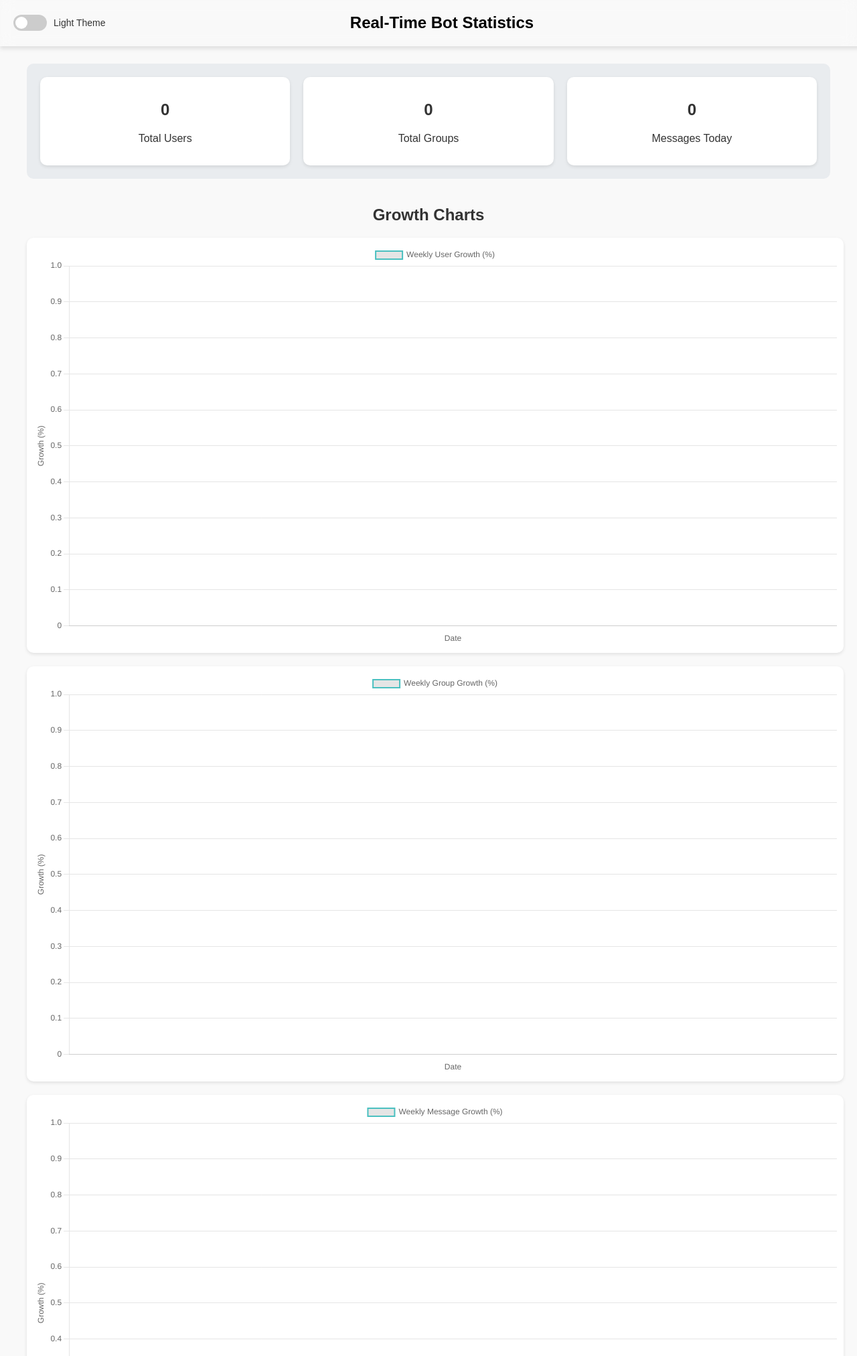
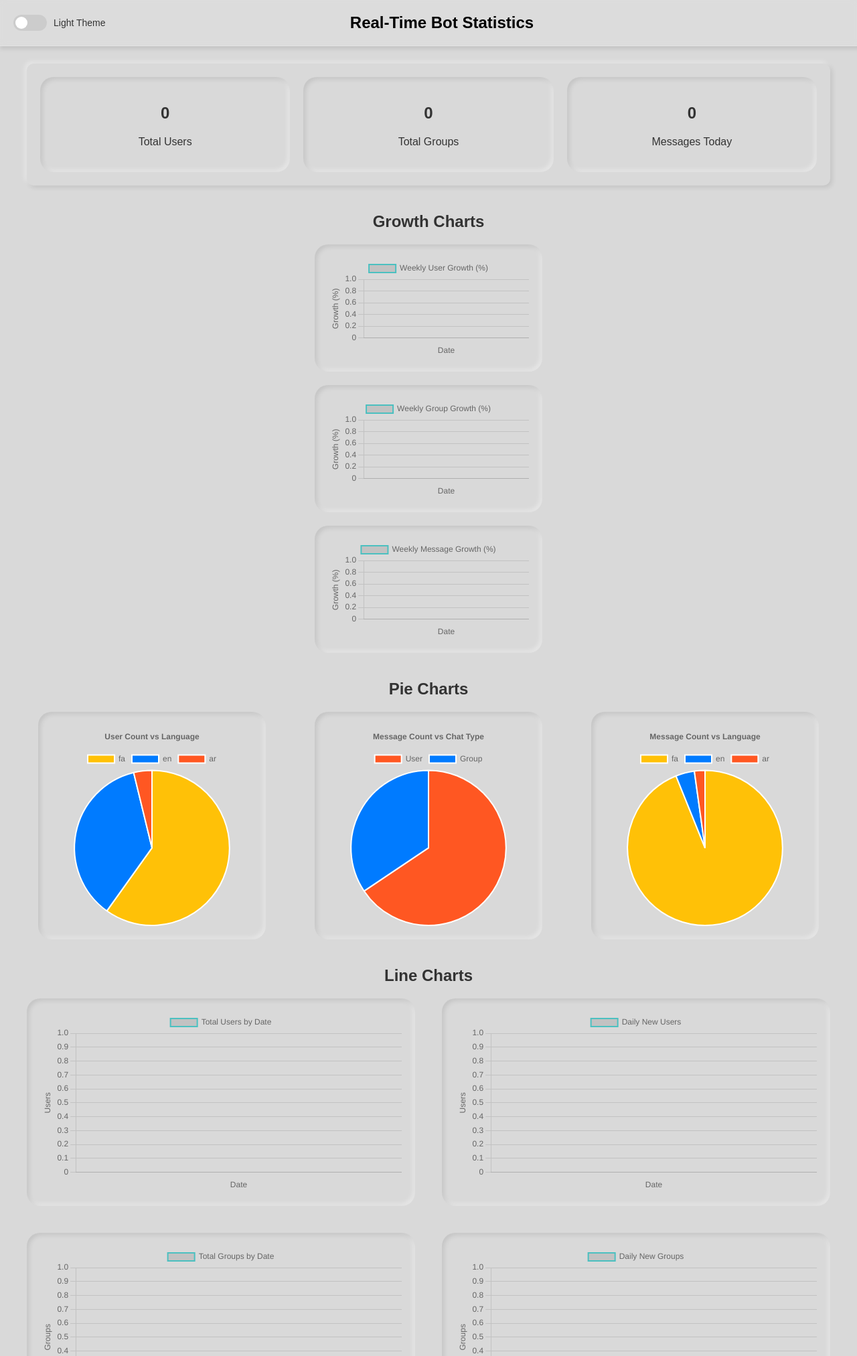
Before and after one commit to BORHAN-AI/borhan-stats, a Flask app: page / in a window 1280 px wide. Shown: the top 2025 px of the page at 67% size. Run offline with Flask 3, Linux system fonts and the light colour scheme; data that the repository does not hold is empty.

Commit message:
Neumorphism style applied on the chart containers

```diff
--- a/static/css/style.css
+++ b/static/css/style.css
@@ -1,37 +1,48 @@
-/* General Styles */
 body {
     font-family: Arial, sans-serif;
     margin: 0;
     padding: 0;
     padding-top: 75px;
-    background-color: var(--background-color, #f9f9f9);
+    background-color: var(--background-color, #d9d9d9);
     color: var(--text-color, #333);
     box-sizing: border-box;
+    --shadow-light: rgba(255, 255, 255, 0.4);
+    --shadow-dark: rgba(0, 0, 0, 0.1);
+}
+
+body.dark-theme {
+    --background-color: #1e1e1e;
+    --text-color: #ffffff;
+    --card-background: #333333;
+    --header-background: #111111;
+    --header-text-color: #007BFF;
+    --shadow-light: rgba(255, 255, 255, 0.05);
+    --shadow-dark: rgba(0, 0, 0, 0.4);
 }
 
 header {
-    position: fixed; /* Fixes the header at the top */
+    position: fixed;
     top: 0;
     left: 0;
     width: 100%;
-    z-index: 1000; /* Ensures it stays above other content */
+    z-index: 1000;
     display: flex;
     align-items: center;
     justify-content: center;
     padding: 20px;
-    backdrop-filter: blur(10px); /* Glassmorphism effect */
-    -webkit-backdrop-filter: blur(10px); /* For Safari support */
-    border-bottom: 1px solid rgba(255, 255, 255, 0.2); /* Subtle border */
-    background-color: rgba(255, 255, 255, 0.1); /* Translucent background for light theme */
+    backdrop-filter: blur(5px);
+    -webkit-backdrop-filter: blur(10px);
+    border-bottom: 1px solid rgba(255, 255, 255, 0.2);
+    background-color: rgba(255, 255, 255, 0.1);
     color: var(--header-text-color, rgb(0, 0, 0));
-    box-shadow: 0 4px 6px rgba(0, 0, 0, 0.1); /* Adds a subtle shadow */
+    box-shadow: 0 4px 6px var(--shadow-dark);
 }
 
 body.dark-theme header {
-    background-color: rgba(0, 0, 0, 0.4); /* Translucent background for dark theme */
+    background-color: rgba(0, 0, 0, 0.4);
     color: var(--header-text-color, #007BFF);
-    border-bottom: 1px solid rgba(0, 0, 0, 0.2);
-    box-shadow: 0 4px 6px rgba(0, 0, 0, 0.4); /* Adjust shadow for dark mode */
+    border-bottom: 1px solid rgba(0, 0, 0, 0.15);
+    box-shadow: 0 4px 6px var(--shadow-dark);
 }
 
 h1 {
@@ -45,116 +56,123 @@ h2 {
     margin-bottom: 20px;
     color: var(--text-color, #333);
 }
+
 section {
     margin: 20px auto;
     max-width: 1200px;
     padding: 0 20px;
 }
 
-/* Statistics Section */
 .stats {
     display: flex;
     justify-content: space-around;
-    padding: 20px;
-    background-color: var(--card-background, #e9ecef);
     margin-bottom: 40px;
     border-radius: 10px;
     gap: 20px;
+    box-shadow: 3px 3px 7px var(--shadow-dark), -3px -3px 7px var(--shadow-light);
+    padding: 20px;
+    transition: box-shadow 0.4s ease, transform 0.4s ease;
 }
+
 .stat {
     text-align: center;
-    background: var(--card-background, white);
     padding: 15px;
     width: 30%;
     border-radius: 10px;
-    box-shadow: 0 2px 5px var(--shadow-color, rgba(0, 0, 0, 0.1));
 }
 
-/* Growth Charts Section - 1 Column Layout */
+.stat, .chart-wrapper {
+    border-radius: 20px;
+    box-shadow: inset 3px 3px 7px var(--shadow-dark), inset -3px -3px 7px var(--shadow-light);
+    padding: 20px;
+    transition: box-shadow 0.4s ease, transform 0.4s ease;
+}
+
+/* .stat:hover, .chart-wrapper:hover {
+    box-shadow: 3px 3px 7px var(--shadow-dark), -3px -3px 7px var(--shadow-light);
+    transform: translateY(-2px);
+} */
+
+canvas {
+    width: 100% !important;
+    height: auto !important;
+}
+
 .growth-chart-column {
     display: flex;
     flex-direction: column;
     gap: 20px;
     margin-bottom: 40px;
 }
+
 .growth-chart-column .chart-wrapper {
     max-width: 100%;
     margin: 0 auto;
 }
 
-/* Pie Charts Section - 3 Column Layout */
 .pie-chart-grid {
     display: grid;
-    grid-template-columns: repeat(3, 1fr); /* 3 columns */
+    grid-template-columns: repeat(3, 1fr);
     gap: 40px;
     margin-bottom: 40px;
 }
+
 .pie-chart-grid .chart-wrapper {
     flex: 1 1 300px;
     max-width: 100%;
     margin: 0 auto;
 }
 
-/* Line Charts Section - 2 Column Layout */
 .chart-grid {
     display: grid;
     gap: 40px;
-    grid-template-columns: repeat(2, 1fr); /* 2 columns */
+    grid-template-columns: repeat(2, 1fr);
     margin-bottom: 40px;
 }
 
-/* Chart Styling */
-.chart-wrapper {
-    background: var(--card-background, white);
-    border-radius: 10px;
-    box-shadow: 0 2px 5px var(--shadow-color, rgba(0, 0, 0, 0.1));
-    padding: 10px;
-    width: 100%;
-}
-canvas {
-    width: 100% !important;
-    height: auto !important;
-}
-
-/* Responsive Adjustments */
 @media (max-width: 768px) {
     .stats {
         flex-direction: column;
         align-items: center;
     }
+
     .stat {
         width: 80%;
         margin-bottom: 20px;
     }
+
     .growth-chart-column, .pie-chart-grid, .chart-grid {
-        grid-template-columns: 1fr; /* Switch to a single-column layout */
-        justify-items: center; /* Center align items horizontally */
+        grid-template-columns: 1fr;
+        justify-items: center;
     }
+
     .chart-wrapper {
         width: 100%;
         max-width: 90% !important;
-        margin: 0 auto !important; /* Center align within parent container */
+        margin: 0 auto !important;
     }
 }
 
-/* Theme Switcher Styles */
 .theme-switcher {
     position: absolute;
-    left: 20px; /* Adjust spacing from the left corner */
+    left: 20px;
     display: flex;
     align-items: center;
 }
+
 .theme-switcher label {
     position: relative;
     display: inline-block;
     width: 50px;
     height: 24px;
 }
+
 .theme-switcher input {
     opacity: 0;
     width: 0;
     height: 0;
 }
+
 .slider {
     position: absolute;
     top: 0;
@@ -166,6 +184,7 @@ canvas {
     cursor: pointer;
     transition: 0.4s;
 }
+
 .slider:before {
     content: "";
     position: absolute;
@@ -177,24 +196,17 @@ canvas {
     left: 3px;
     transition: 0.4s;
 }
+
 input:checked + .slider {
     background-color: #007BFF;
 }
+
 input:checked + .slider:before {
     transform: translateX(26px);
 }
+
 #themeLabel {
     margin-left: 10px;
     font-size: 14px;
     color: var(--text-color, #333);
 }
-
-/* Dark Theme Variables */
-body.dark-theme {
-    --background-color: #1e1e1e;
-    --text-color: #ffffff;
-    --card-background: #333333;
-    --header-background: #111111;
-    --header-text-color: #007BFF;
-    --shadow-color: rgba(255, 255, 255, 0.1);
-}
```
